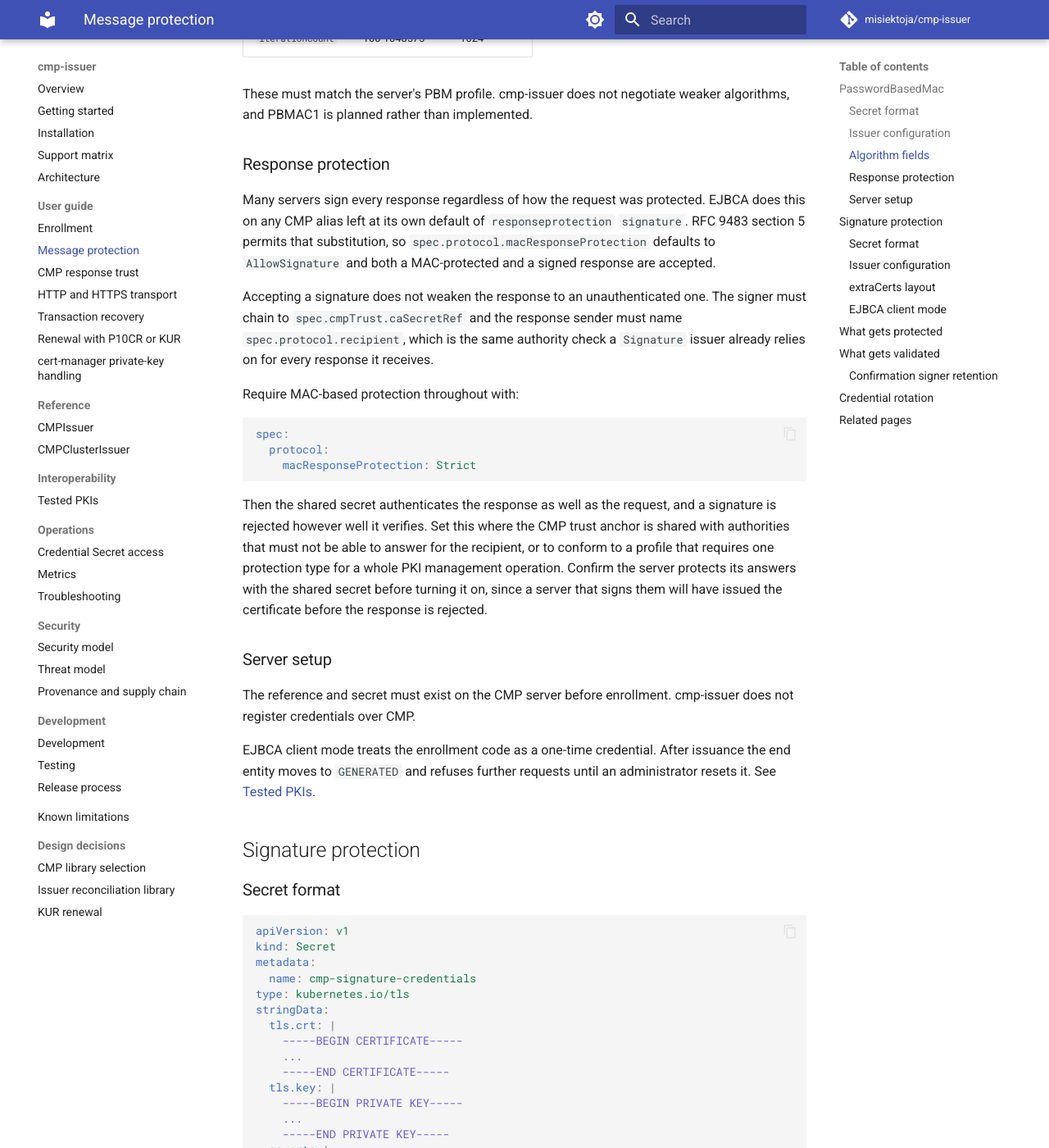
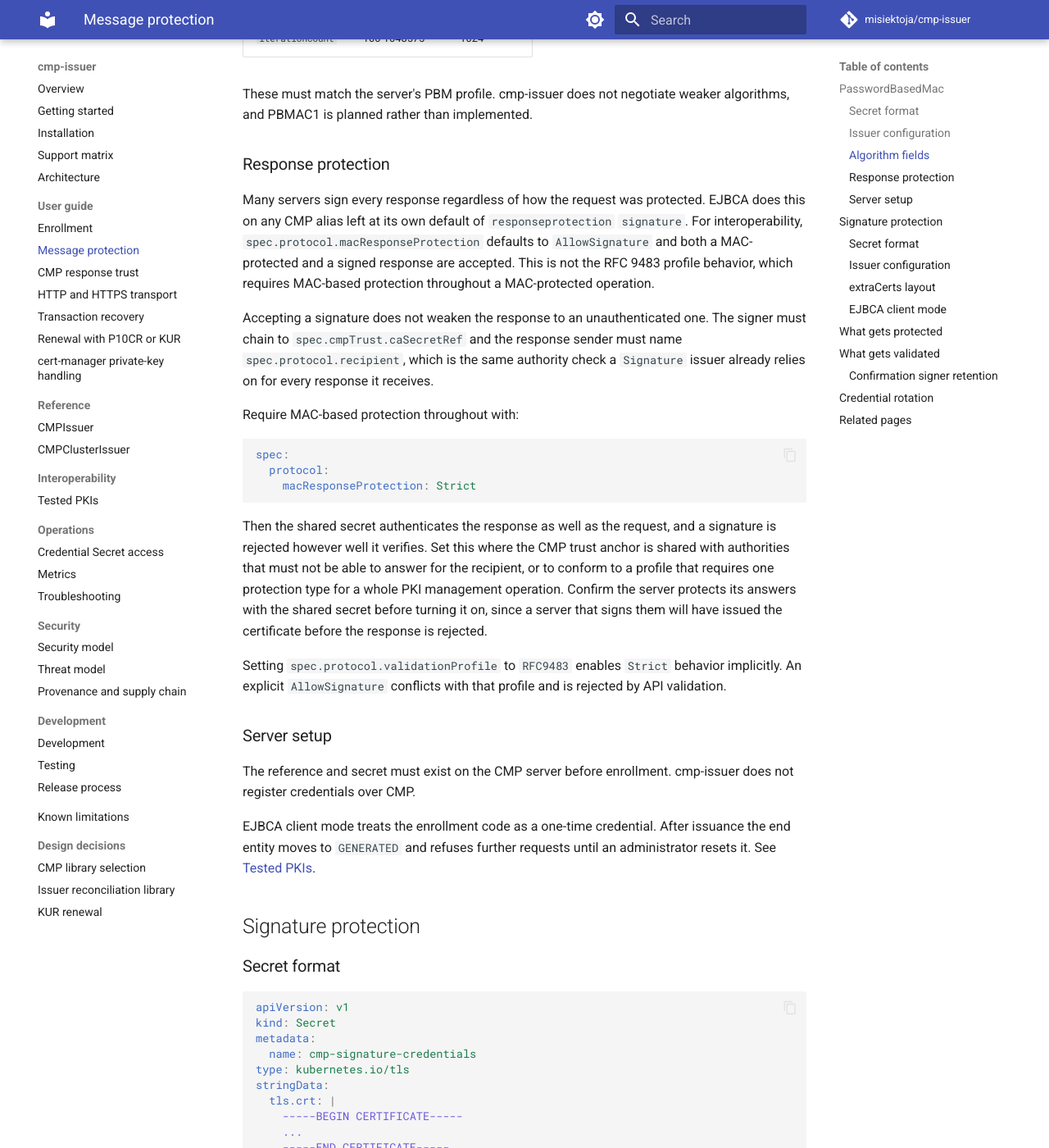
Before and after one commit to misiektoja/cmp-issuer, an MkDocs documentation site: the page built from docs/guide/message-protection.md, in a window 1280 px wide and 1400 px high, scrolled down 1605 px. Shown: the whole window at 82% size. Built offline with MkDocs 1.6.1 and Material for MkDocs 9.7.7, drawn with Linux system fonts in a browser that asks for light colours; comment, search, counter and statistics services are not loaded; some of the changed text lies outside the part shown.

Commit message:
docs(guide): explain response validation profiles
Signed-off-by: misiektoja <misiektoja-github@rm-rf.ninja>

```diff
--- a/docs/guide/message-protection.md
+++ b/docs/guide/message-protection.md
@@ -67,9 +67,10 @@ is planned rather than implemented.
 ### Response protection
 
 Many servers sign every response regardless of how the request was protected. EJBCA does this on any
-CMP alias left at its own default of `responseprotection` `signature`. RFC 9483 section 5 permits that
-substitution, so `spec.protocol.macResponseProtection` defaults to `AllowSignature` and both a
-MAC-protected and a signed response are accepted.
+CMP alias left at its own default of `responseprotection` `signature`. For interoperability,
+`spec.protocol.macResponseProtection` defaults to `AllowSignature` and both a MAC-protected and a
+signed response are accepted. This is not the RFC 9483 profile behavior, which requires MAC-based
+protection throughout a MAC-protected operation.
 
 Accepting a signature does not weaken the response to an unauthenticated one. The signer must chain to
 `spec.cmpTrust.caSecretRef` and the response sender must name `spec.protocol.recipient`, which is the
@@ -89,6 +90,9 @@ be able to answer for the recipient, or to conform to a profile that requires on
 whole PKI management operation. Confirm the server protects its answers with the shared secret before
 turning it on, since a server that signs them will have issued the certificate before the response is
 rejected.
+
+Setting `spec.protocol.validationProfile` to `RFC9483` enables `Strict` behavior implicitly. An
+explicit `AllowSignature` conflicts with that profile and is rejected by API validation.
 
 ### Server setup
 
@@ -179,12 +183,18 @@ Before accepting a certificate the signer validates:
 * That the response sender names the configured `recipient`
 * Transaction identifier and nonces
 * P10CR `certReqId` against policy or KUR `certReqId` fixed at `0`
-* Exactly one `CertResponse` in CP or KUP and no `caPubs` in KUP
+* Exactly one `CertResponse` in CP or KUP
+* KUP `caPubs` according to the selected validation profile
 * That the issued public key matches the CSR
 * A leaf-first chain that validates against CMP trust
 
 Protected error responses are verified the same way. A verification failure fails the
 `CertificateRequest` and stores no certificate.
+
+The default `Interoperable` profile accepts certificates from KUP `caPubs` and `extraCerts` only as
+untrusted candidates for building the issued chain. They never become trust anchors. The completed
+chain must still validate to a CA from `spec.cmpTrust`. Set `kurResponseCaPubs: RequireAbsent` for only
+the RFC 9483 KUP rule or select `validationProfile: RFC9483` to enable the bundled checks.
 
 ### Confirmation signer retention
 
```
